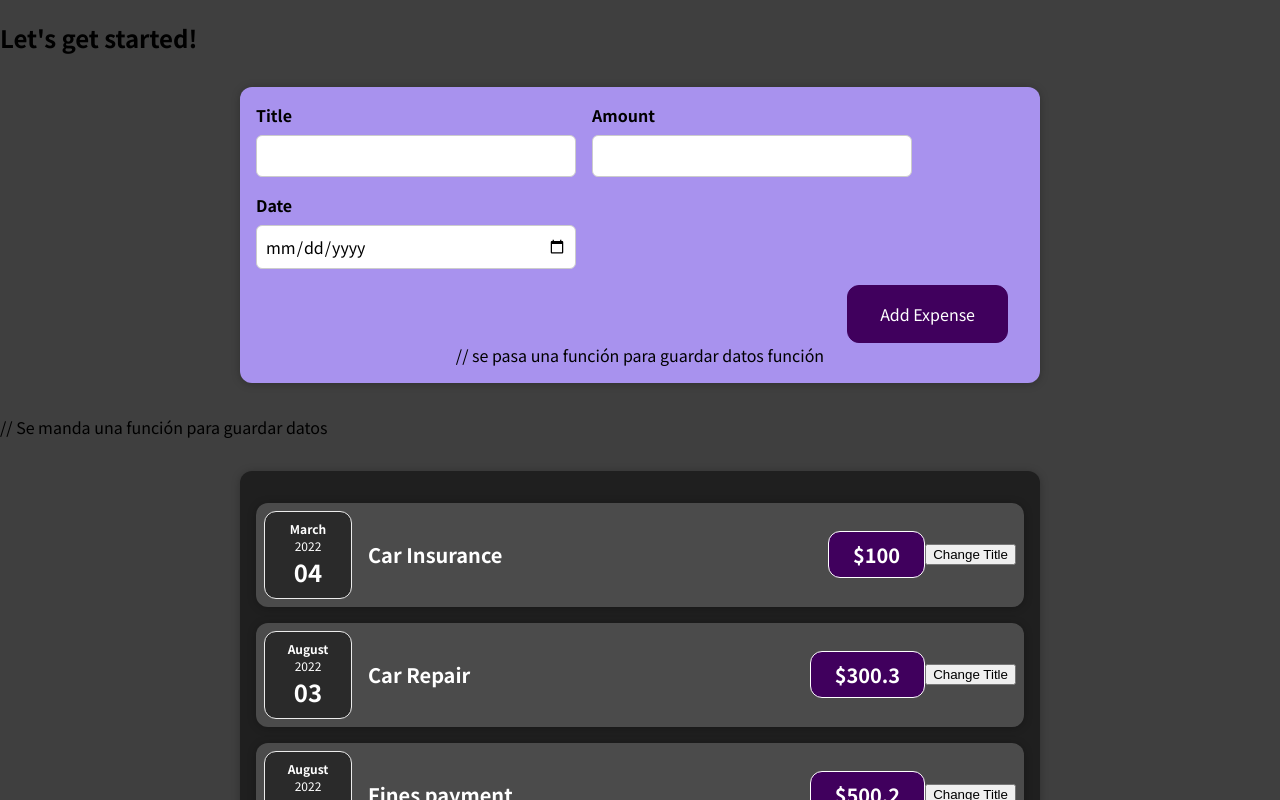
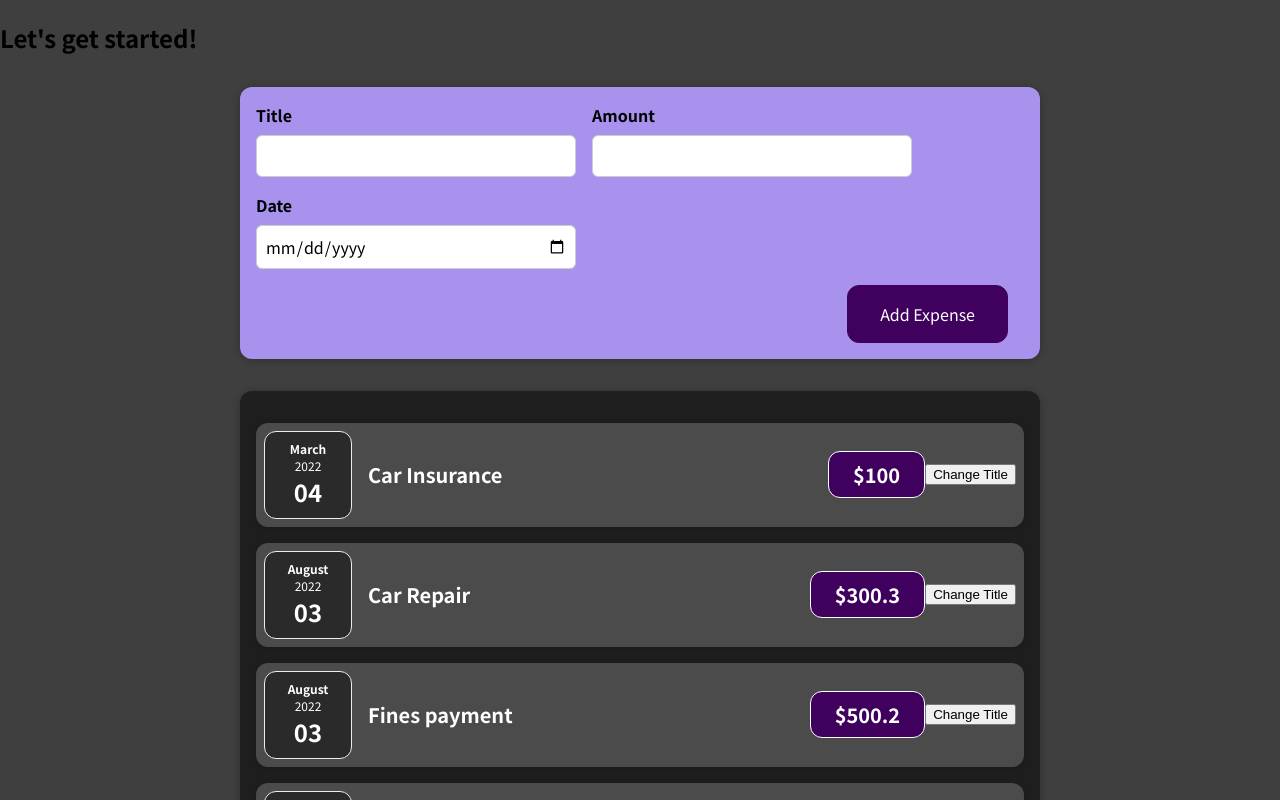
Before and after one commit to dukej10/Inicio-React, a React (Create React App) app: page / in a window 1280 px wide. Shown: the top 800 px of the page. Built offline with nearby package versions, Linux system fonts and the light colour scheme.

Commit message:
arreglar comentario

```diff
--- a/src/App.js
+++ b/src/App.js
@@ -36,8 +36,11 @@ const App = () => {
   return (
     <div>
       <h2>Let's get started!</h2>
-      <NewExpense onAddExpense={addExpense} /> // Se manda una función para
-      guardar datos
+      {
+        <NewExpense
+          onAddExpense={addExpense}
+        /> /*Se manda una función para  guardar datos*/
+      }
       <Expenses items={expenses} />
     </div>
   );
--- a/src/components/NewExpense/NewExpense.js
+++ b/src/components/NewExpense/NewExpense.js
@@ -11,8 +11,11 @@ const NewExpense = (props) => {
   };
   return (
     <div className="new-expense">
-      <ExpenseForm onSaveExponseData={saveExpenseDataHandler} /> // se pasa una
-      función para guardar datos función
+      {
+        <ExpenseForm
+          onSaveExponseData={saveExpenseDataHandler}
+        /> /*se pasa una función para guardar datos función */
+      }
     </div>
   );
 };
```
